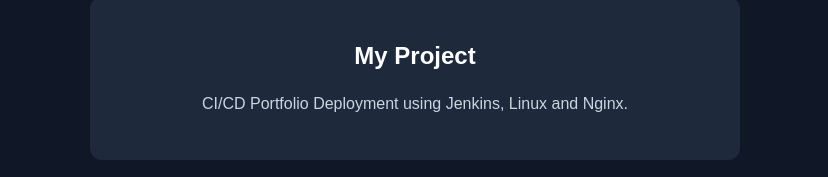
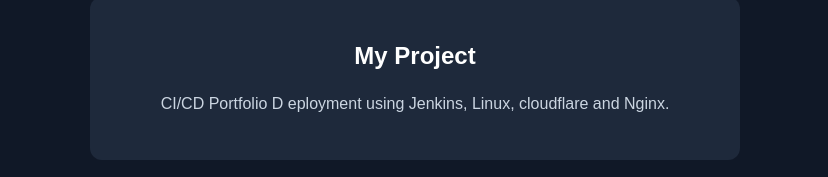
Before and after one commit to januone1/portfolio-jamal, a plain HTML site: page index.html in a window 1280 px wide. Shown: the part 647-824 px from the top of the page, without its empty margins (225-1053 px from the left). Drawn offline with Linux system fonts and the light colour scheme.

Commit message:
Update portfolio untuk Cloudflare

```diff
--- a/index.html
+++ b/index.html
@@ -53,8 +53,9 @@
 
     <div class="card">
         <h2>My Project</h2>
-        <p>CI/CD Portfolio Deployment using Jenkins,
-           Linux and Nginx.</p>
+        <p>CI/CD Portfolio D
+eployment using Jenkins,
+           Linux, cloudflare and Nginx.</p>
     </div>
 </body>
 </html>
```
